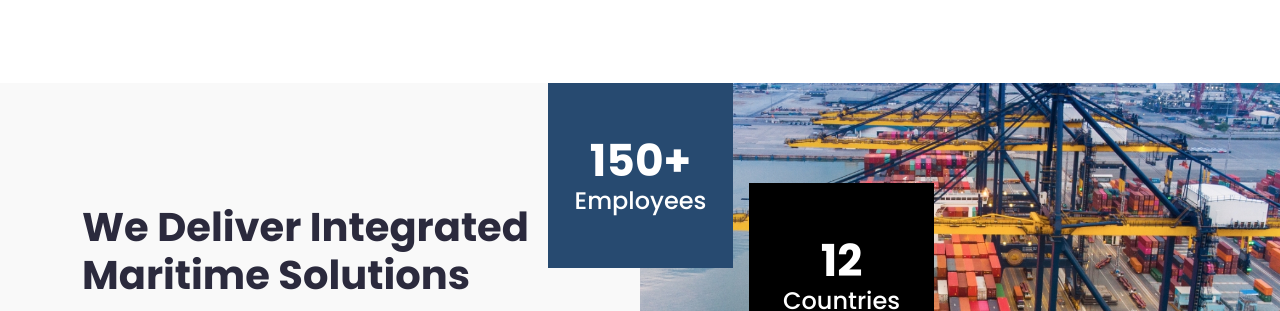
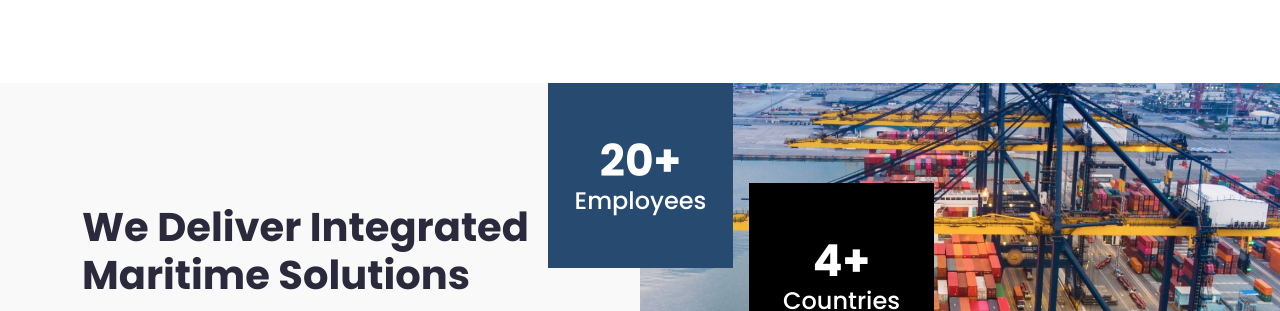
Before and after one commit to NurjanHuseynova/capital-ship-landing, a plain HTML site: page index.html in a window 1280 px wide. Shown: the part 1300-1611 px from the top of the page. Drawn offline with Linux system fonts and the light colour scheme.

Commit message:
second  commit

```diff
--- a/index.html
+++ b/index.html
@@ -188,10 +188,10 @@ Helping Marine and Offshore Clients Navigate Challenges Through Expert-Driven, C
                 style="background-image: url(assets/images/ship1.jpg)">
               <div style="display: flex; gap: 16px;">
                   <div class="image_content">
-                    <h4 class="experience"><span>150+</span> Employees</h4>
+                    <h4 class="experience"><span>20+</span> Employees</h4>
                 </div>
                    <div class="image_content" style="background-color: black; margin-top: 100px;">
-                    <h4 class="experience"><span>12</span> <br /> Countries</h4>
+                    <h4 class="experience"><span>4+</span> <br /> Countries</h4>
                 </div>
               </div>
             </div> <!-- about image -->
```
